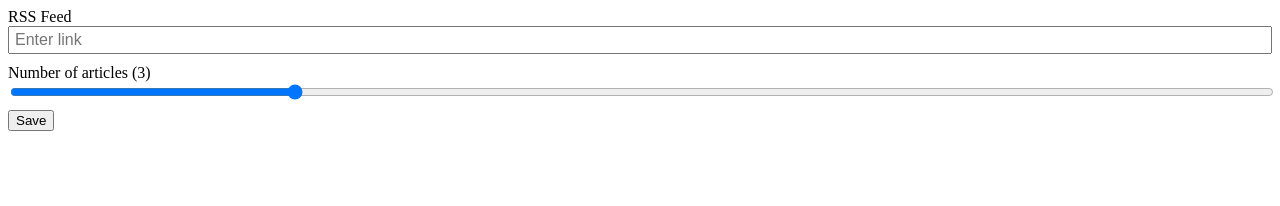
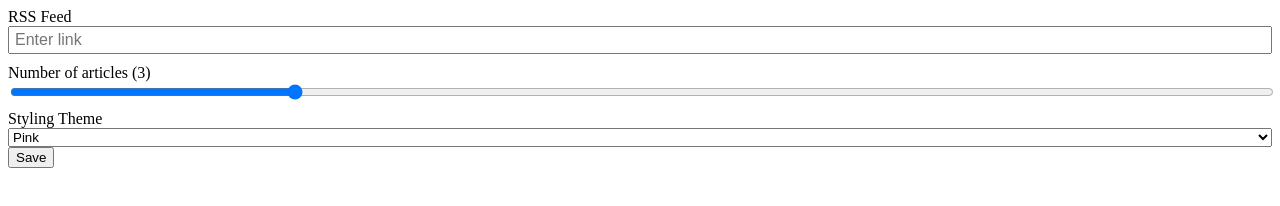
Before and after one commit to ftlabs/email-signatures, a browser extension: page src/dialog.html in a window 1280 px wide. Drawn offline with Linux system fonts and the light colour scheme.

Commit message:
Added theme select dialog

```diff
--- a/src/dialog.html
+++ b/src/dialog.html
@@ -12,6 +12,9 @@
 			font-size: 16px;
 		}
 
+		label{
+		}
+
 		input{
 			margin-bottom: 10px;
 		}
@@ -21,7 +24,7 @@
 			padding: 3px 5px;
 		}
 
-		input:not([type=submit]){
+		input:not([type=submit]), select{
 			width: 100%;
 		}
 
@@ -35,6 +38,12 @@
 		<input type="url" placeholder="Enter link" id="rss" >
 		<label for="amount">Number of articles</label>
 		<input type="range" min="1" max="10" value="3" id="amount">
+		<label for="theme">Styling Theme</label>
+		<select id="theme">
+			<option value="none">None</option>
+			<option value="simple">Simple</option>
+			<option value="pink" selected>Pink</option>
+		</select>
 		<input type="submit" value="Save">
 	</form>
 
```
